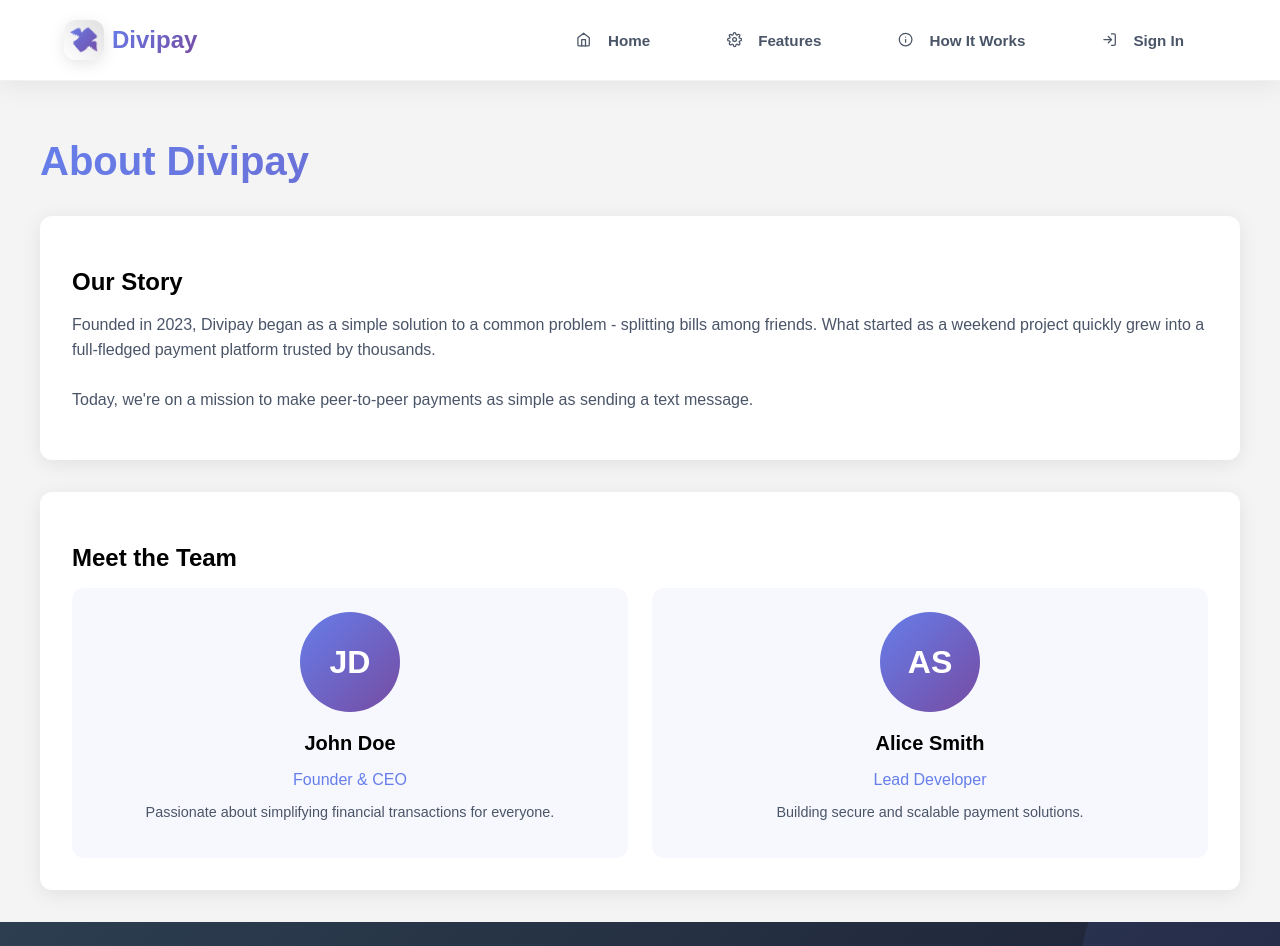
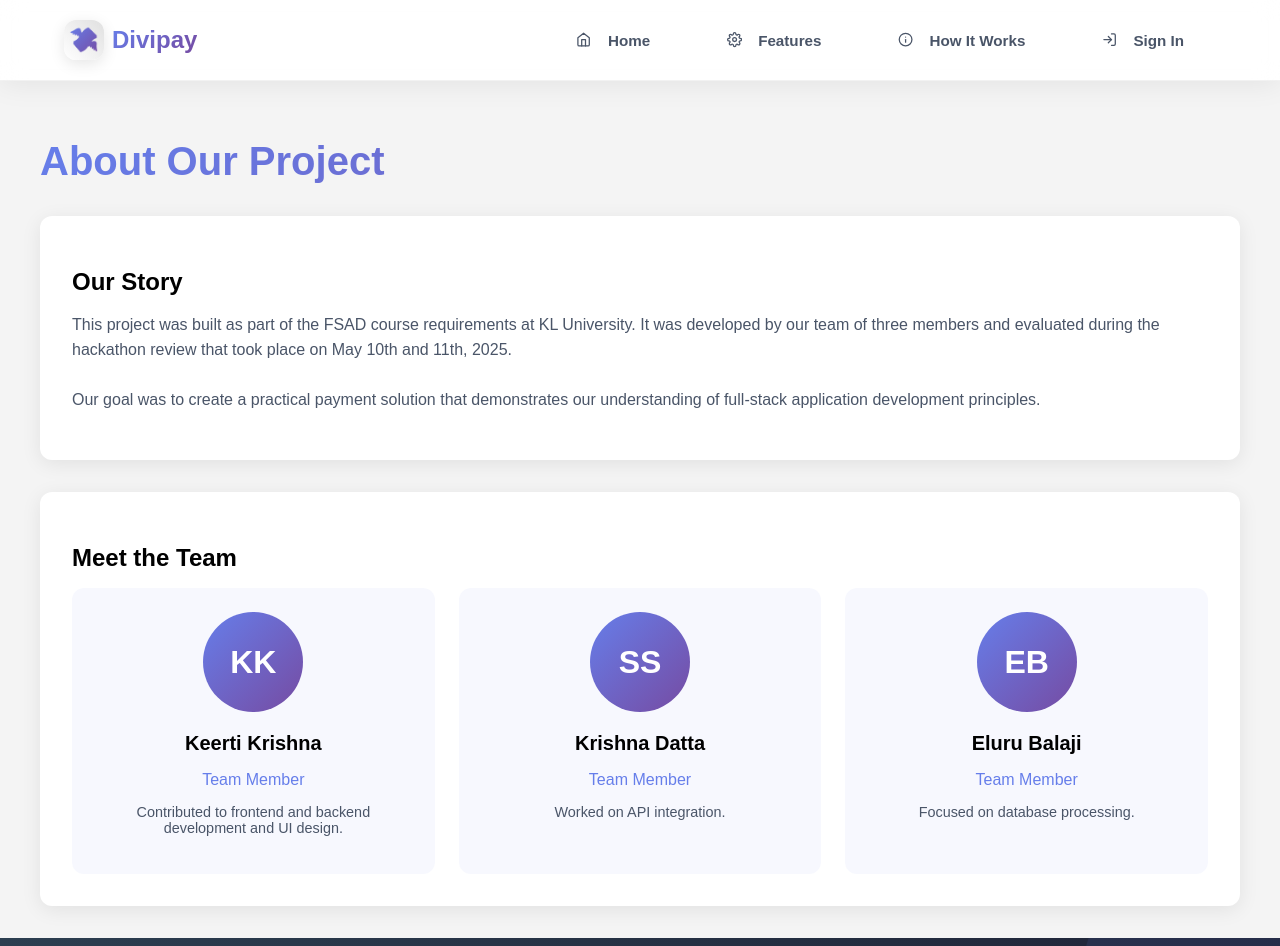
Before and after one commit to Krishna040705/Expense-sharing-dev, a React (Vite) app: page /about in a window 1280 px wide. Shown: the top 946 px of the page. Built offline with nearby package versions, Linux system fonts and the light colour scheme.

Commit message:
Updated About section with team details

```diff
--- a/src/features/About.jsx
+++ b/src/features/About.jsx
@@ -11,7 +11,7 @@ function About() {
         WebkitTextFillColor: 'transparent',
         marginBottom: '2rem'
       }}>
-        About Divipay
+        About Our Project
       </h1>
 
       <div style={{
@@ -23,11 +23,13 @@ function About() {
       }}>
         <h2 style={{ fontSize: '1.5rem', fontWeight: '600', marginBottom: '1rem' }}>Our Story</h2>
         <p style={{ color: '#4a5568', lineHeight: '1.6', marginBottom: '1.5rem' }}>
-          Founded in 2023, Divipay began as a simple solution to a common problem - splitting bills among friends.
-          What started as a weekend project quickly grew into a full-fledged payment platform trusted by thousands.
+          This project was built as part of the FSAD course requirements at KL University.
+          It was developed by our team of three members and evaluated during the hackathon
+          review that took place on May 10th and 11th, 2025.
         </p>
         <p style={{ color: '#4a5568', lineHeight: '1.6' }}>
-          Today, we're on a mission to make peer-to-peer payments as simple as sending a text message.
+          Our goal was to create a practical payment solution that demonstrates our understanding
+          of full-stack application development principles.
         </p>
       </div>
 
@@ -60,12 +62,12 @@ function About() {
               fontSize: '2rem',
               fontWeight: 'bold'
             }}>
-              JD
+              KK
             </div>
-            <h3 style={{ fontSize: '1.25rem', fontWeight: '600', marginBottom: '0.25rem' }}>John Doe</h3>
-            <p style={{ color: '#667eea', marginBottom: '0.5rem' }}>Founder & CEO</p>
+            <h3 style={{ fontSize: '1.25rem', fontWeight: '600', marginBottom: '0.25rem' }}>Keerti Krishna</h3>
+            <p style={{ color: '#667eea', marginBottom: '0.5rem' }}>Team Member</p>
             <p style={{ color: '#4a5568', fontSize: '0.9rem' }}>
-              Passionate about simplifying financial transactions for everyone.
+              Contributed to frontend and backend development and UI design.
             </p>
           </div>
 
@@ -89,12 +91,41 @@ function About() {
               fontSize: '2rem',
               fontWeight: 'bold'
             }}>
-              AS
+              SS
             </div>
-            <h3 style={{ fontSize: '1.25rem', fontWeight: '600', marginBottom: '0.25rem' }}>Alice Smith</h3>
-            <p style={{ color: '#667eea', marginBottom: '0.5rem' }}>Lead Developer</p>
+            <h3 style={{ fontSize: '1.25rem', fontWeight: '600', marginBottom: '0.25rem' }}>Krishna Datta</h3>
+            <p style={{ color: '#667eea', marginBottom: '0.5rem' }}>Team Member</p>
             <p style={{ color: '#4a5568', fontSize: '0.9rem' }}>
-              Building secure and scalable payment solutions.
+              Worked on  API integration.
+            </p>
+          </div>
+
+          {/* Team Member 3 */}
+          <div style={{
+            textAlign: 'center',
+            padding: '1.5rem',
+            background: 'rgba(102, 126, 234, 0.05)',
+            borderRadius: '12px'
+          }}>
+            <div style={{
+              width: '100px',
+              height: '100px',
+              borderRadius: '50%',
+              background: 'linear-gradient(135deg, #667eea 0%, #764ba2 100%)',
+              margin: '0 auto 1rem',
+              display: 'flex',
+              alignItems: 'center',
+              justifyContent: 'center',
+              color: 'white',
+              fontSize: '2rem',
+              fontWeight: 'bold'
+            }}>
+              EB
+            </div>
+            <h3 style={{ fontSize: '1.25rem', fontWeight: '600', marginBottom: '0.25rem' }}>Eluru Balaji</h3>
+            <p style={{ color: '#667eea', marginBottom: '0.5rem' }}>Team Member</p>
+            <p style={{ color: '#4a5568', fontSize: '0.9rem' }}>
+              Focused on database processing.
             </p>
           </div>
         </div>
```
